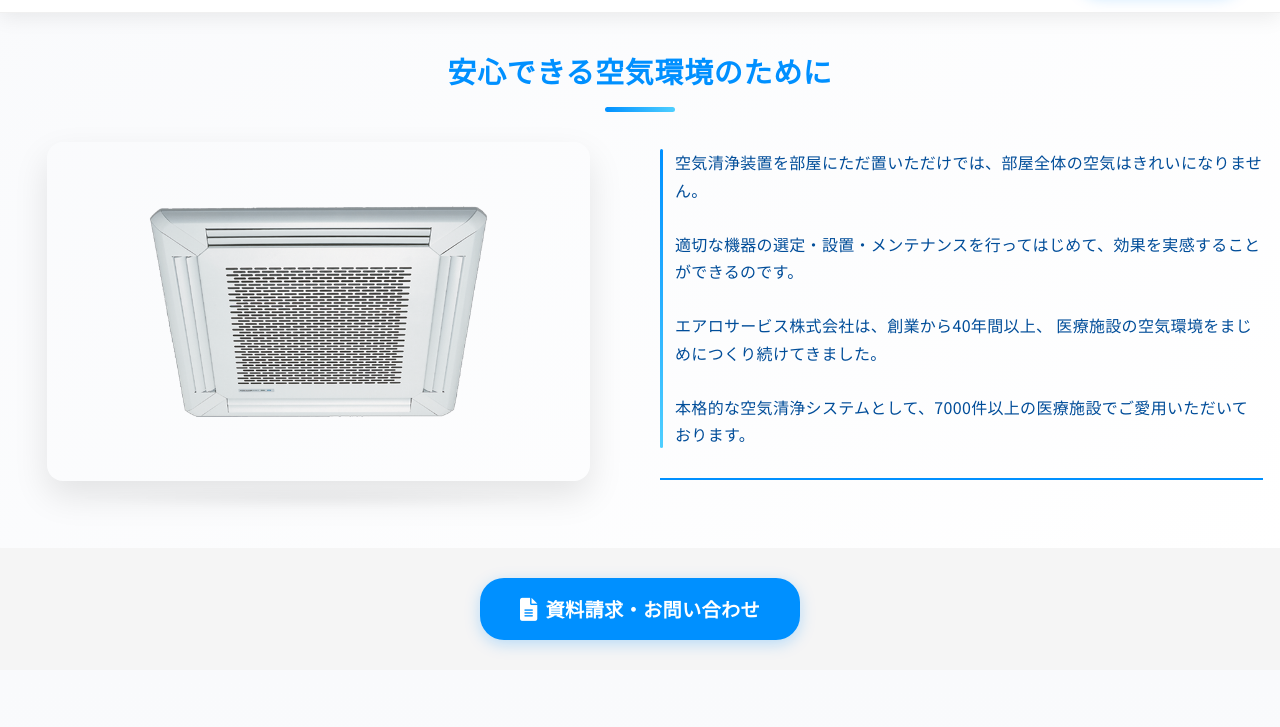
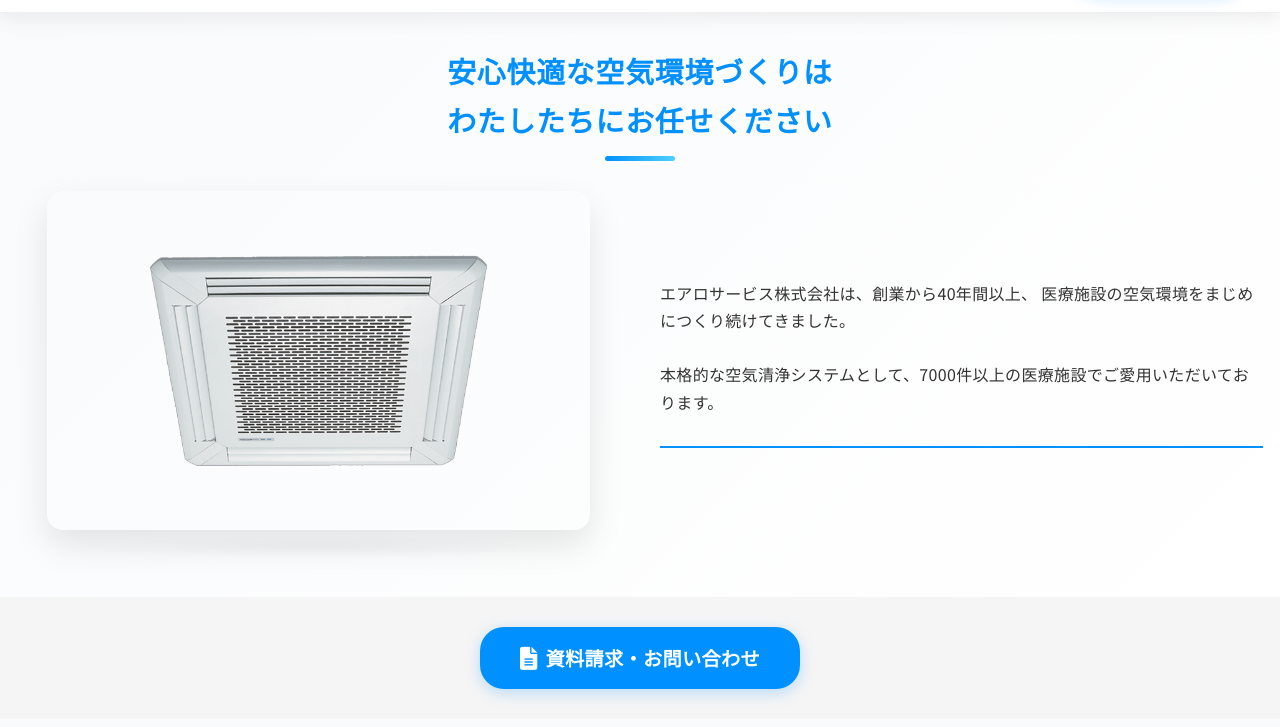
Before and after one commit to hidenori-j/aero-dm-page, a plain HTML site: page index.html in a window 1280 px wide. Shown: the part 73-800 px from the top of the page. Drawn offline with nearby package versions, Linux system fonts and the light colour scheme.

Commit message:
製品紹介文言と構造を更新
製品紹介セクションのタイトルと説明文を更新し、製品に関するメッセージをより明確に伝えます。

製品紹介コンテンツを簡潔な構造に変更し、コンテンツを整理しました。

不要になったファイルを削除しました。

```diff
--- a/index.html
+++ b/index.html
@@ -36,17 +36,15 @@
     <section id="product" class="intro product">
         <!-- ── Product Details ───────────────────────────── -->
         <div class="container">
-            <h2 class="section-title">安心できる空気環境のために</h2>
+            <h2 class="section-title">安心快適な空気環境づくりは<br>わたしたちにお任せください</h2>
             <div class="product-content">
                 <div class="product-image">
                     <img src="images/product.png" alt="エアロシステム35M">
                 </div>
                 <div class="product-text">
-                    <p>空気清浄装置を部屋にただ置いただけでは、部屋全体の空気はきれいになりません。<br> <br>
-                        適切な機器の選定・設置・メンテナンスを行ってはじめて、効果を実感することができるのです。<br><br>
-                        エアロサービス株式会社は、創業から40年間以上、
-                        医療施設の空気環境をまじめにつくり続けてきました。<br><br>
-                        本格的な空気清浄システムとして、7000件以上の医療施設でご愛用いただいております。</p>
+                        <span>エアロサービス株式会社は、創業から40年間以上、
+                        医療施設の空気環境をまじめにつくり続けてきました。</span><br><br>
+                        <span>本格的な空気清浄システムとして、7000件以上の医療施設でご愛用いただいております。</span></p>
                 </div>
             </div>
         </div>
```
Also changed, not shown: update.txt (deleted), 2 other files.
